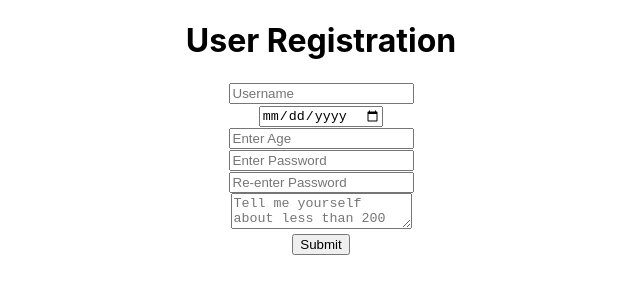
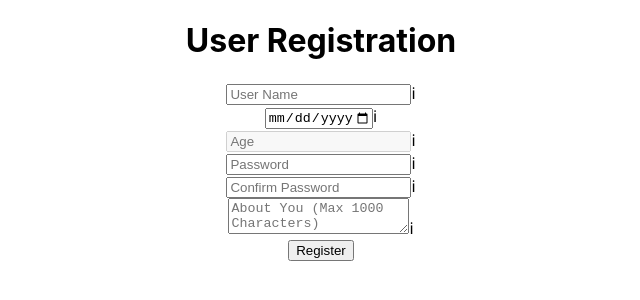
Before and after one commit to tharaneeshraj/register-frontend, a React (Create React App) app: page / in a window 1280 px wide. Shown: the top 300 px of the page, without its empty margins (319-959 px from the left). Built offline with nearby package versions, Linux system fonts and the light colour scheme.

Commit message:
test3-commit

```diff
--- a/package.json
+++ b/package.json
@@ -7,6 +7,7 @@
     "@testing-library/jest-dom": "^6.6.3",
     "@testing-library/react": "^16.2.0",
     "@testing-library/user-event": "^13.5.0",
+    "moment": "^2.30.1",
     "react": "^19.1.0",
     "react-dom": "^19.1.0",
     "react-scripts": "5.0.1",
--- a/src/Components/register.js
+++ b/src/Components/register.js
@@ -1,89 +1,122 @@
-import {  useState } from "react"
+import moment from 'moment';
+import React, { useState } from "react";
+import "./register.css";
 
-const Register=()=>{
+const Register = (props) => {
+  let userData = {
+    name: "",
+    age: "",
+    dob: "",
+    password: "",
+    cpswd: "",
+    about: "",
+  };
 
-    const userData={
-        name:"",
-        dob:"",
-        age:"",
-        pswd:"",
-        cpswd:"",
-        about:"",
+  let isNewUser = true;
+  if (props && props.user) {
+    userData = { ...props.user, dob: moment(props.user.dob).format('YYYY-MM-DD') };
   }
 
-    const [user,setUser] =useState(userData)
-    const [errors,setErrors] = useState({})
+  const [user, setUser] = useState(userData);
+  const [errors, setErrors] = useState({});
 
-    const handleChange=(e)=>{
-        const{name,value}=e.target
-        setUser((prevUser)=>({...prevUser,[name]:value}))
+  const validateField = (name, value) => {
+    let errorMsg = "";
+    if (name === "name" && value.trim().length < 5) {
+      errorMsg = "Username must have at least 5 characters.";
+    } else if (name === "dob") {
+      const age = moment().diff(moment(value), 'years');
+      if (age < 0 || age > 1200) errorMsg = "Invalid age range.";
+    } else if (name === "password" && !/^(?=.*[A-Za-z])(?=.*\d)(?=.*[@$!%*?&])[A-Za-z\d@$!%*?&]{8,}$/.test(value)) {
+      errorMsg = "Password must be 8+ chars with letters, numbers, and special characters.";
+    } else if (name === "cpswd" && value !== user.password) {
+      errorMsg = "Passwords do not match.";
+    } else if (name === "about" && value.length > 5000) {
+      errorMsg = "Must be less than 5000 characters.";
+    }
+    setErrors((prev) => ({ ...prev, [name]: errorMsg }));
+  };
+
+  const handleChange = (e) => {
+    const { name, value } = e.target;
+
+    if (name === "dob") {
+      const age = moment().diff(moment(value), 'years');
+      setUser({ ...user, age, [name]: value });
+      validateField(name, value);
+      validateField("age", age);
+    } else {
+      setUser({ ...user, [name]: value });
+      validateField(name, value);
+    }
+  };
+
+  const handleRegister = async (e) => {
+    e.preventDefault();
+    let formValid = true;
+
+    Object.keys(user).forEach((key) => {
+      validateField(key, user[key]);
+      if (errors[key]) formValid = false;
+    });
+
+    if (user.password !== user.cpswd) {
+      setErrors((prev) => ({ ...prev, cpswd: "Passwords do not match" }));
+      formValid = false;
     }
 
-    const handleSubmit =(e)=>{
-        e.preventDefault()
-        const newErrors={}
-        Object.keys(user).forEach((key)=>{
-            const errorMsg=validField(key,user[key])
-            if(errorMsg) newErrors[key] =errorMsg
-        })
-        setErrors(newErrors)
+    if (!formValid) return;
 
-        if (Object.keys(newErrors).length===0) {
-            console.log("Submitted Successfully",user)
-        }
-    }
-    const validField =(name,value)=>{
-        let errorMsg=""
+    console.log("Form submitted:", user);
+  };
 
-        if(name==="name" && value.length <5) errorMsg="Enter Min 5 characters"
-        if(name==="age"){
-            if(!value) errorMsg="Age is required"
-            else if(value<0 ||value>120 || NaN(value)) errorMsg="enter valid age(0-100)"
-        }
-        if(name === "dob" && !value) errorMsg="Date of birth is required"
-        if(name==="password" && !/^(?=.*[A-Za-z])(?=.*\d)(?=.*[@$!%?&])[A-Za-z\d@$!%*?&]{10,}$/.test(value)) errorMsg="Enter valid password"
-        if(name==="cpswd")
-            if(!value) errorMsg="Password is required"
-        else if(value !== user.pswd) errorMsg="Must match with the password"
-        if(name==="about")
-            if(!value) errorMsg="Tell yourself"
-        else if(value.length>200) errorMsg="Write less than 200 characters"
-    }
-
-    const handleBlur =(e)=>{
-        const{name,value} =e.target
-        setErrors((prevUser)=>({...prevUser,name:validField(name,value)}))
-
-    }
-
-
-    return(
+  return (
     <div className="container">
         <center>
       <h1>User Registration</h1>
-            <form>
-                <div className="inside-container">
-                    <input type="text" name="name" placeholder="Username" value={user.name} onChange={handleChange} onBlur={handleBlur} required></input>
+      <form onSubmit={handleRegister}>
+        <div className="input-container">
+          <input type="text" name="name" placeholder="User Name" value={user.name} onChange={handleChange} required disabled={!isNewUser ? "disabled" : ""} />
+          <span className="info-icon" title="Username can't be changed after registration. It must contain at least 5 characters">ℹ</span>
         </div>
-                <div className="inside-container">
-                    <input type="date" name="dob" value={user.dob} onChange={handleChange} onBlur={handleBlur} required></input>
+        {errors.name && <span className="error">{errors.name}</span>}
+
+        <div className="input-container">
+          <input type="date" name="dob" value={user.dob} onChange={handleChange} max={new Date().toISOString().split("T")[0]}
+            min={new Date(new Date().setFullYear(new Date().getFullYear() - 120)).toISOString().split("T")[0]} required />
+          <span className="info-icon" title="Select your date of birth">ℹ</span>
         </div>
-                <div className="inside-container">
-                    <input type="number" name="age" value={user.age} placeholder="Enter Age" onChange={handleChange} onBlur={handleBlur} required></input>
+        {errors.dob && <span className="error">{errors.dob}</span>}
+
+        <div className="input-container">
+          <input type="number" name="age" placeholder="Age" value={user.age} disabled required />
+          <span className="info-icon" title="Accepted age range 0-120">ℹ</span>
         </div>
-                <div className="inside-container">
-                    <input type="password" name="pswd" value={user.pswd} placeholder="Enter Password" onChange={handleChange} onBlur={handleBlur} required></input>
+        {errors.age && <span className="error">{errors.age}</span>}
+
+        <div className="input-container">
+          <input type="password" name="password" placeholder="Password" value={user.password} onChange={handleChange} required />
+          <span className="info-icon" title="Must be 8+ characters with letters, numbers, and special characters only @$!%*?&">ℹ</span>
         </div>
-                <div className="inside-container">
-                    <input type="password" name="cpswd" value={user.cpswd} placeholder="Re-enter Password" onChange={handleChange} onBlur={handleBlur} required></input>
+        {errors.password && <span className="error">{errors.password}</span>}
+
+        <div className="input-container">
+          <input type="password" name="cpswd" placeholder="Confirm Password" value={user.cpswd} onChange={handleChange} required />
+          <span className="info-icon" title="Must match the password">ℹ</span>
         </div>
-                <div className="inside-container">
-                    <textarea name="about" placeholder="Tell me yourself about less than 200 characters" value={user.about} onChange={handleChange} onBlur={handleBlur} required></textarea>
+        {errors.cpswd && <span className="error">{errors.cpswd}</span>}
+
+        <div className="input-container">
+          <textarea name="about" placeholder="About You (Max 1000 Characters)" value={user.about} onChange={handleChange} maxLength="1000"></textarea>
+          <span className="info-icon" title="Write about yourself (Max 1000 characters)">ℹ</span>
         </div>
-                <button type="submit">Submit</button>
+        {errors.about && <span className="error">{errors.about}</span>}
+
+        <button type="submit">Register</button>
       </form>
       </center>
     </div>
-    )
-}
+  );
+};
+
 export default Register;
```
Also changed, not shown: 1 other file (tests, documents, lock files or other folders). Lines whose indentation alone changed are shown as unchanged.
